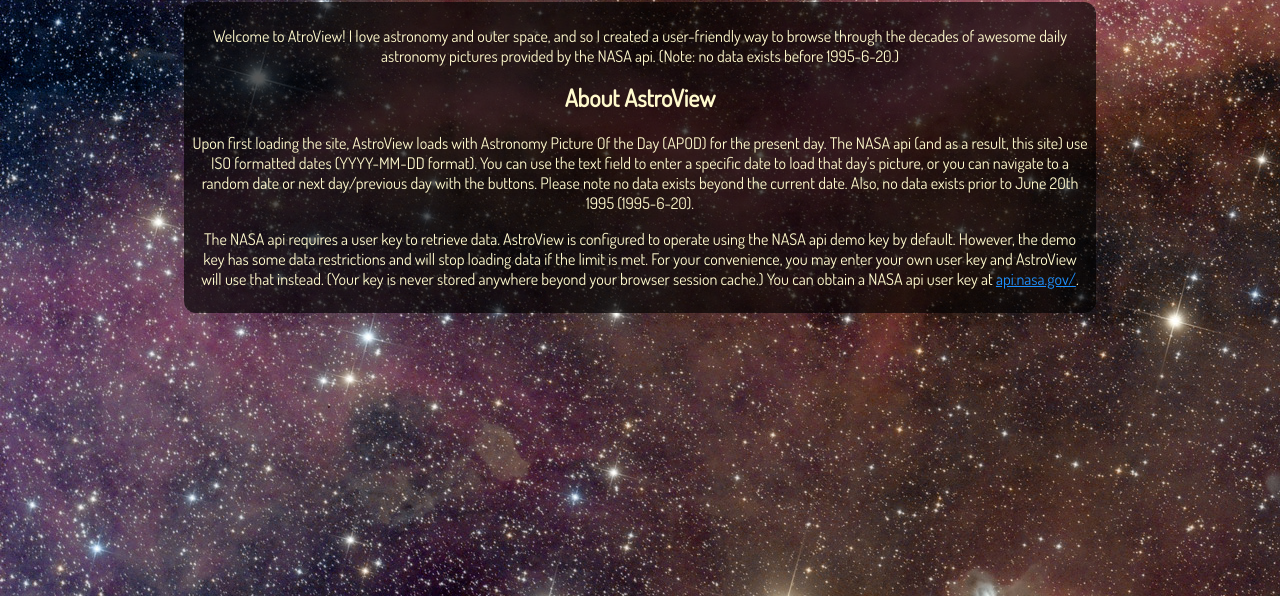
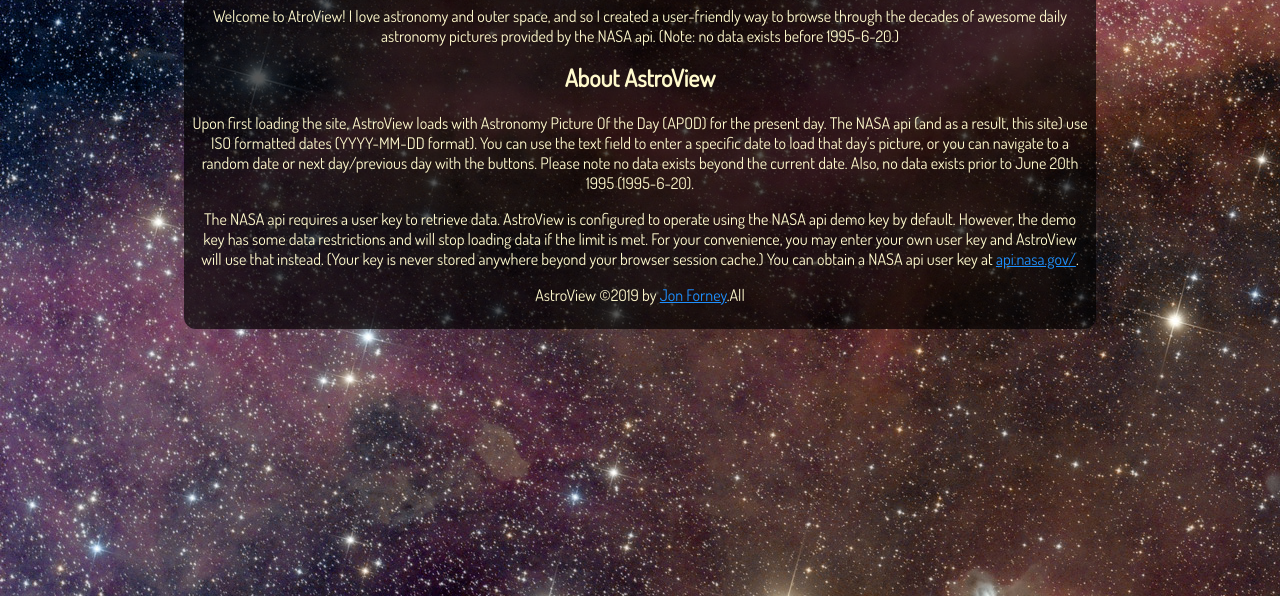
Before and after one commit to MustardJoe/nasa-api-pt2, a React app: page /about in a window 1280 px wide. Shown: the part 204-800 px from the top of the page. Built offline with nearby package versions, Linux system fonts and the light colour scheme.

Commit message:
cleaning up old code and adding link to site in about comp

```diff
--- a/src/components/App.js
+++ b/src/components/App.js
@@ -1,6 +1,5 @@
 import React from 'react';
 import GetApod from '../containers/apod/GetApod';
-import IntroText from '../components/introtext/IntroText';
 import About from '../components/about/About';
 import styles from '../index.css';
 import {
--- a/src/components/about/About.js
+++ b/src/components/about/About.js
@@ -23,6 +23,12 @@
         (Your key is never stored anywhere beyond your browser session cache.)  You
         can obtain a NASA api user key at <a href="https://api.nasa.gov/">api.nasa.gov/</a>.
       </p>
+      <p>
+        <span>
+          AstroView ©2019 by <a href="https://www.jonforney.com" target="blank">Jon Forney</a>.
+        </span>
+        All
+      </p>
     </section>
   );
 }
--- a/src/index.css
+++ b/src/index.css
@@ -42,6 +42,10 @@
   padding: 0.5em;
   border-radius: 12px;
   max-width: 70vw;
+
+  h2 {
+    margin: 0;
+  }
 }
 
 .link {
```
